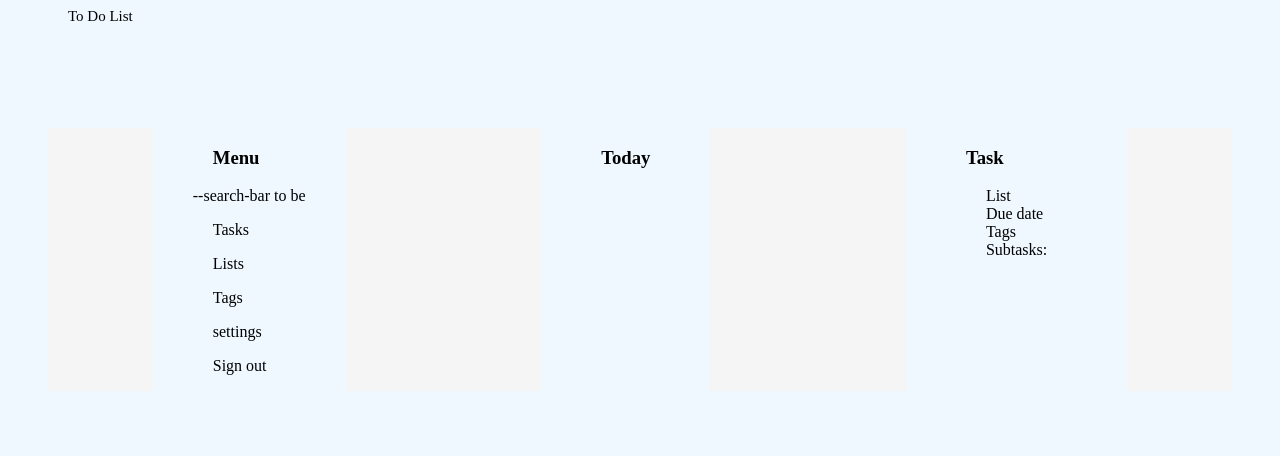
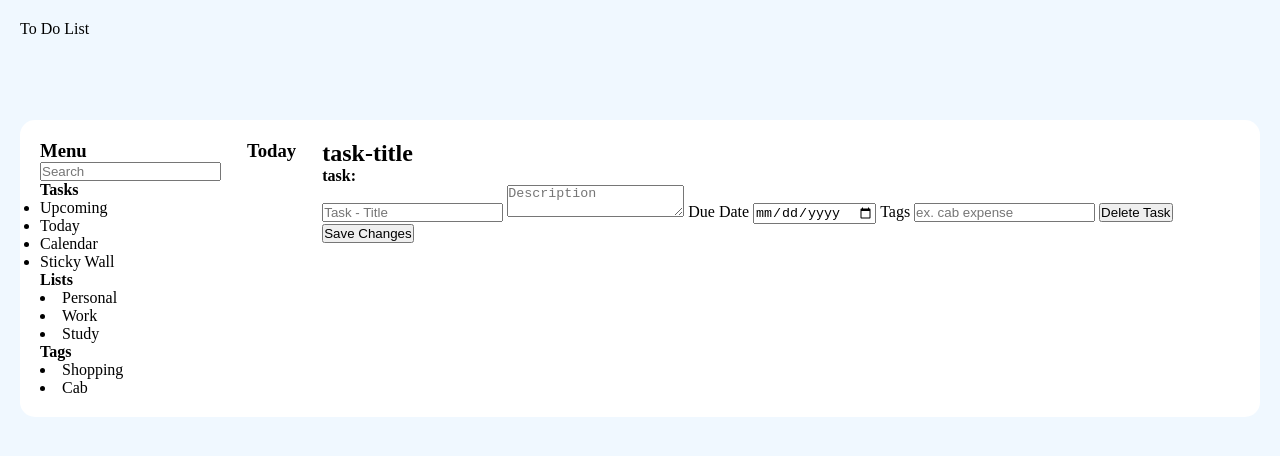
Before and after one commit to nishika070/To-do-List, a plain HTML site: page frontend/index.html in a window 1280 px wide. Drawn offline with Linux system fonts and the light colour scheme.

Commit message:
Refactor HTML structure and update CSS for improved layout and styling

```diff
--- a/frontend/index.html
+++ b/frontend/index.html
@@ -9,29 +9,29 @@
             To Do List
         </header>
         <section class="container">
+
+
         <!--===================LEFT -SIDEBAR=======================-->
 
         <section class="sidebar">
             <!--left panel-->
-            <div class="Menu">
-                <h3>Menu</h3>
-            </div>
-            <div class="search-bar">--search-bar to be</div>
-            <div class="Tasks">
-                <p>Tasks</p>
-            </div>
-            <div class="Lists">
-                <p>Lists</p>
-            </div>
-            <div class="Tags">
-                <p>Tags</p>
-            </div>
-            <div class="settings">
-                <p>settings</p>
-            </div>
-            <div class="Sign out">
-                <p>Sign out</p>
-            </div>
+            <h3>Menu</h3>
+            <input type="text" placeholder="Search">
+            <h4>Tasks</h4>
+            <ul>
+                <li>Upcoming</li>
+                <li>Today</li>
+                <li>Calendar</li>
+                <li>Sticky Wall</li>
+            </ul>
+            <h4>Lists</h4>
+                <li>Personal</li>
+                <li>Work</li>
+                <li>Study</li>
+            <h4>Tags</h4>
+                <li>Shopping</li>
+                <li>Cab</li>
+
         </section>
 
 
@@ -54,30 +54,17 @@
 
         <section class="task">
             <!--right panel-->
-            <div class="task-title">
-                <h3>Task</h3>
-            </div>
-            <div class-task-details >
-                <div class="row">
-                    <span>List</span>
+            <h2>task-title</h3>
+            <h4>task:</h4>
+            <input type="text" placeholder="Task - Title">
+            <textarea placeholder="Description"></textarea>
+            <label>Due Date</label>
+            <input type="date">
+            <label>Tags</label>
+            <input type=" text" placeholder="ex. cab expense">
+            <button>Delete Task</button>
+            <button>Save Changes</button>
 
-
-                </div>
-                <div class="row">
-                    <span>Due date</span>
-
-
-                </div>
-                <div class="row">
-                    <span>Tags</span>
-
-
-                </div>
-                <div class="row">
-                    <span>Subtasks:</span>
-                </div>
-
-            </div>
         </section>
         </main>
 
--- a/frontend/style.css
+++ b/frontend/style.css
@@ -1,22 +1,35 @@
+
 *{
-    background-color: aliceblue;
-    padding-left: 20px;
-    padding-right: 20px;
-    }
+    margin:0;
+    padding:0;
+    box-sizing:border-box;
+}
+
+body{
+    background-color:aliceblue;
+    padding:20px;
+}
+
 header{
-    font-size: 15px;
-    font-family: 'Times New Roman', Times, serif;
-    align-self:center;
-    padding-bottom: 20px;
-    min-height: 100px;
+    min-height:100px;
+    padding-bottom:20px;
+}
 
+.container{
+    display:flex;
+    gap:26px;
+    justify-content: space-around;
+    background-color:white;
+    padding:20px;
+    border-radius:15px;
 }
-.container{
-    display: flex;
-    background-color: whitesmoke;
-    flex-direction: row;
-    justify-content: space-around;
-    gap: 26px;
+.sidebar{
 
 
 }
+.main-content{
+
+}
+.task{
+
+}
```
